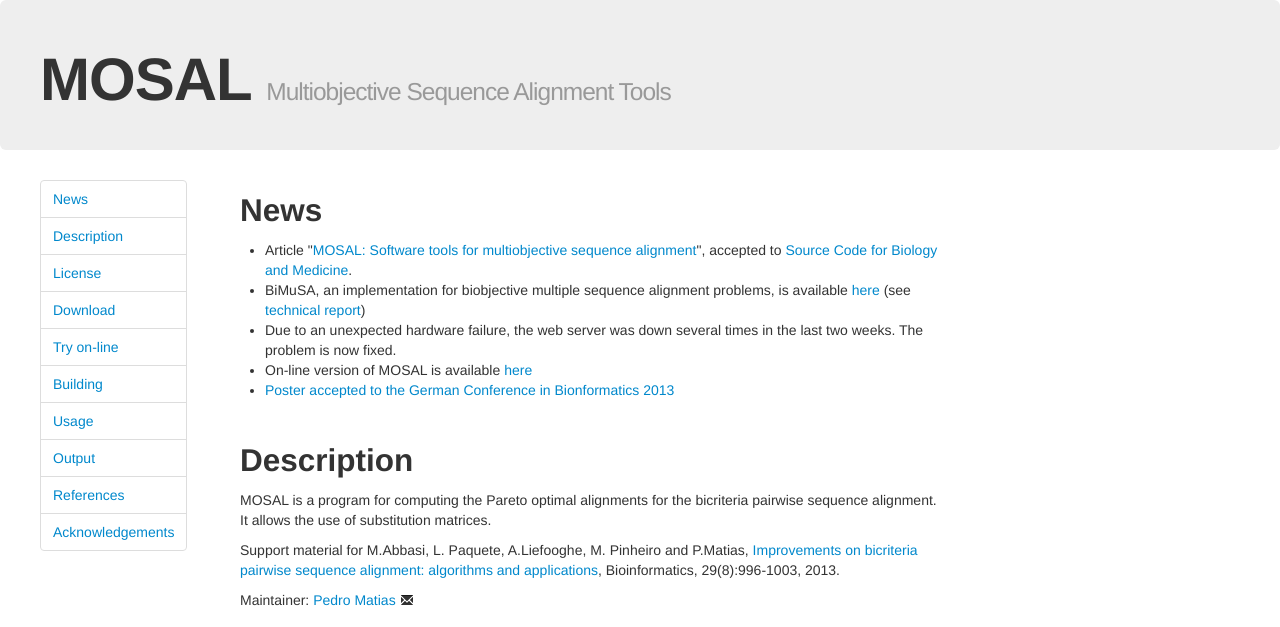
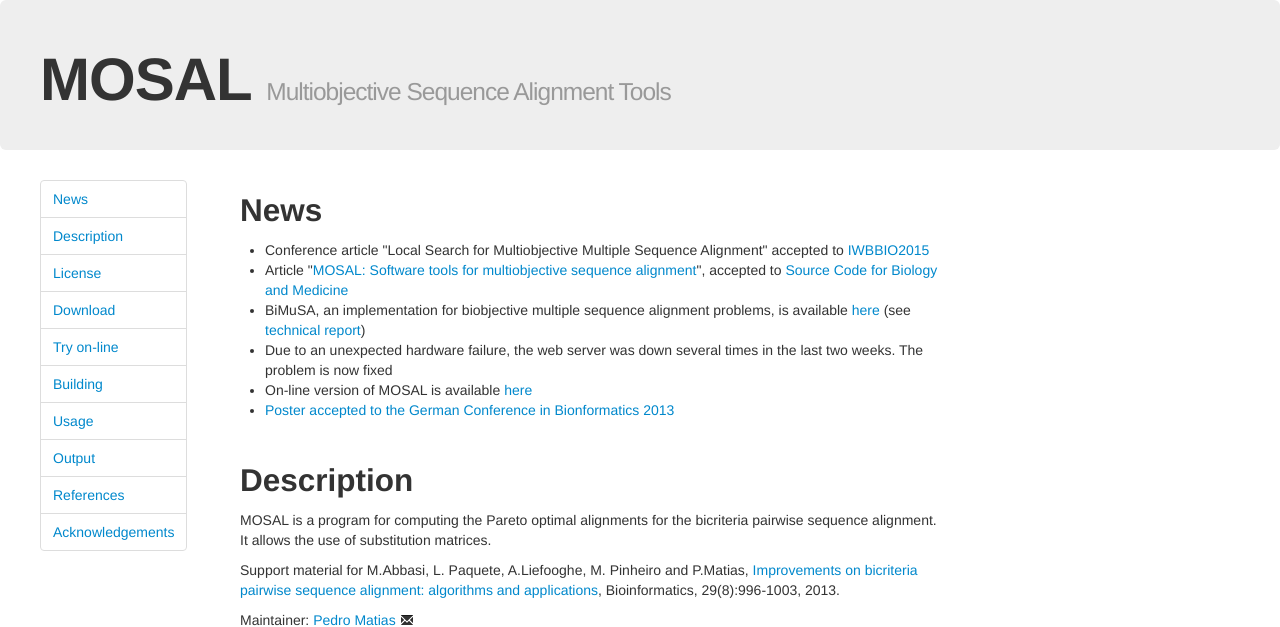
Before and after one commit to zydeon/MOSAL-website, a PHP site: page / in a window 1280 px wide. Shown: the top 627 px of the page. Run offline with PHP 8.4, Linux system fonts and the light colour scheme.

Commit message:
added new news

```diff
--- a/includes/footer.php
+++ b/includes/footer.php
@@ -4,7 +4,7 @@
 			<hr>
 			<p>Copyright &copy; <?php echo date("Y")?> <a href="http://mosal.dei.uc.pt" target="_parent">MOSAL</a></p>
 			<p>Please <a href="mailto:mosal@dei.uc.pt">contact us <i class="icon-envelope"></i></a> with questions, suggestions or troubles &#8226; This page is optimized for Chrome and Firefox browsers.</p>
-			<p><small>Last update: 10 January 2014</small></p>
+			<p><small>Last update: 20 January 2015</small></p>
 		</div>
 	</center>
 <footer>
--- a/index.php
+++ b/index.php
@@ -35,10 +35,11 @@
 			<div class="span9">
 				<h2 id="news">News</h2>
 				<ul>
-					<li>Article "<a href="http://dx.doi.org/10.1186/1751-0473-9-2" target="_blank">MOSAL: Software tools for multiobjective sequence alignment</a>", accepted to <a href="http://www.scfbm.org" target="_blank">Source Code for Biology and Medicine</a>.</li>
+					<li>Conference article "Local Search for Multiobjective Multiple Sequence Alignment" accepted to <a href="http://iwbbio.ugr.es">IWBBIO2015</a></li>
+					<li>Article "<a href="http://dx.doi.org/10.1186/1751-0473-9-2" target="_blank">MOSAL: Software tools for multiobjective sequence alignment</a>", accepted to <a href="http://www.scfbm.org" target="_blank">Source Code for Biology and Medicine</a></li>
 					<li>BiMuSA, an implementation for biobjective multiple sequence alignment problems, is available <a href="http://www.zib.de/schenker/downloads/bimusa.tar.gz">here</a> (see <a href="http://eden.dei.uc.pt/~paquete/papers/MOSAL/R3.pdf
 ">technical report</a>)</li>
-					<li>Due to an unexpected hardware failure, the web server was down several times in the last two weeks. The problem is now fixed.</li>
+					<li>Due to an unexpected hardware failure, the web server was down several times in the last two weeks. The problem is now fixed</li>
 					<li>On-line version of MOSAL is available <a href="align">here</a></li>
 					<li><a href="http://www.gcb2013.de" target="_blank">Poster accepted to the German Conference in Bionformatics 2013</a></li>
 				</ul>
```
